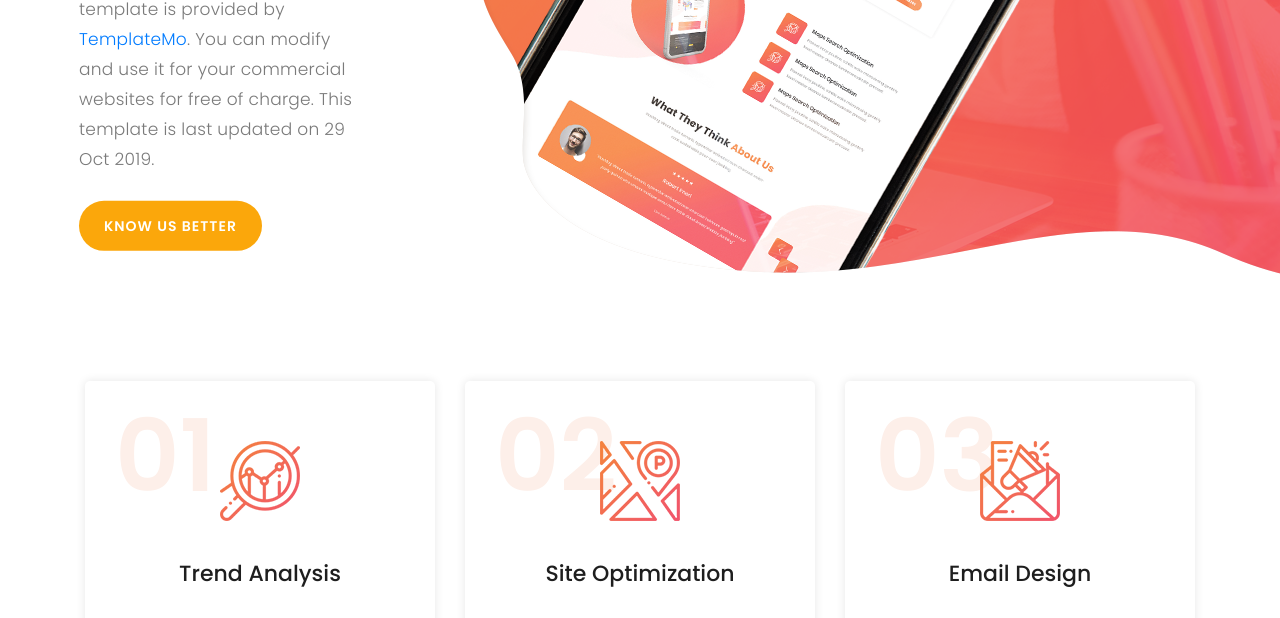
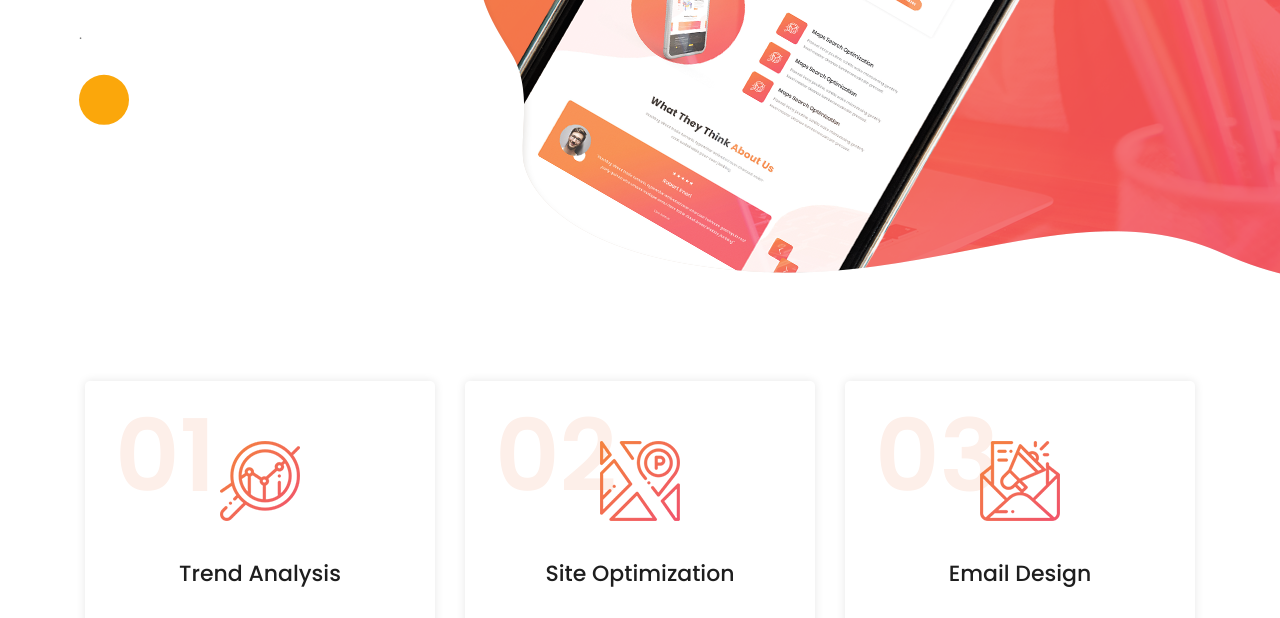
Before and after one commit to alikhan54/sample-landing-page, a plain HTML site: page index.html in a window 1280 px wide. Shown: the part 519-1137 px from the top of the page. Drawn offline with Linux system fonts and the light colour scheme.

Commit message:
Update index.html

```diff
--- a/index.html
+++ b/index.html
@@ -84,9 +84,9 @@
                     <div class="left-text col-lg-6 col-md-12 col-sm-12 col-xs-12"
                         data-scroll-reveal="enter left move 30px over 0.6s after 0.4s">
                         <h1>Simple App that we <em>CREATE</em></h1>
-                        <p>Lava <a href="#">HTML landing page</a> template is provided by <a href="#">TemplateMo</a>.
-                           You can modify and use it for your commercial websites for free of charge. This template is last updated on 29 Oct 2019.</p>
-                        <a href="#about" class="main-button-slider">KNOW US BETTER</a>
+                        <p><a href="#"><a href="#"></a>.
+                           </p>
+                        <a href="#about" class="main-button-slider"></a>
                     </div>
                 </div>
             </div>
```
